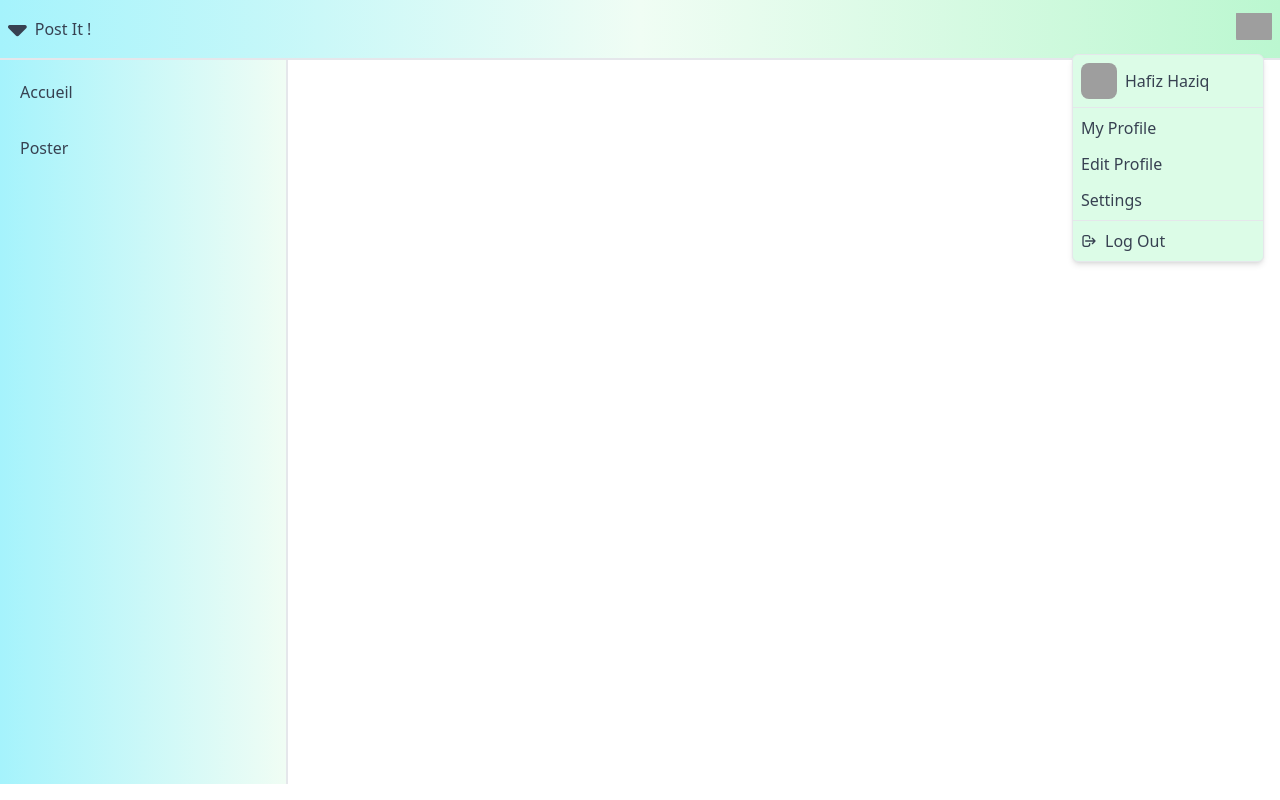
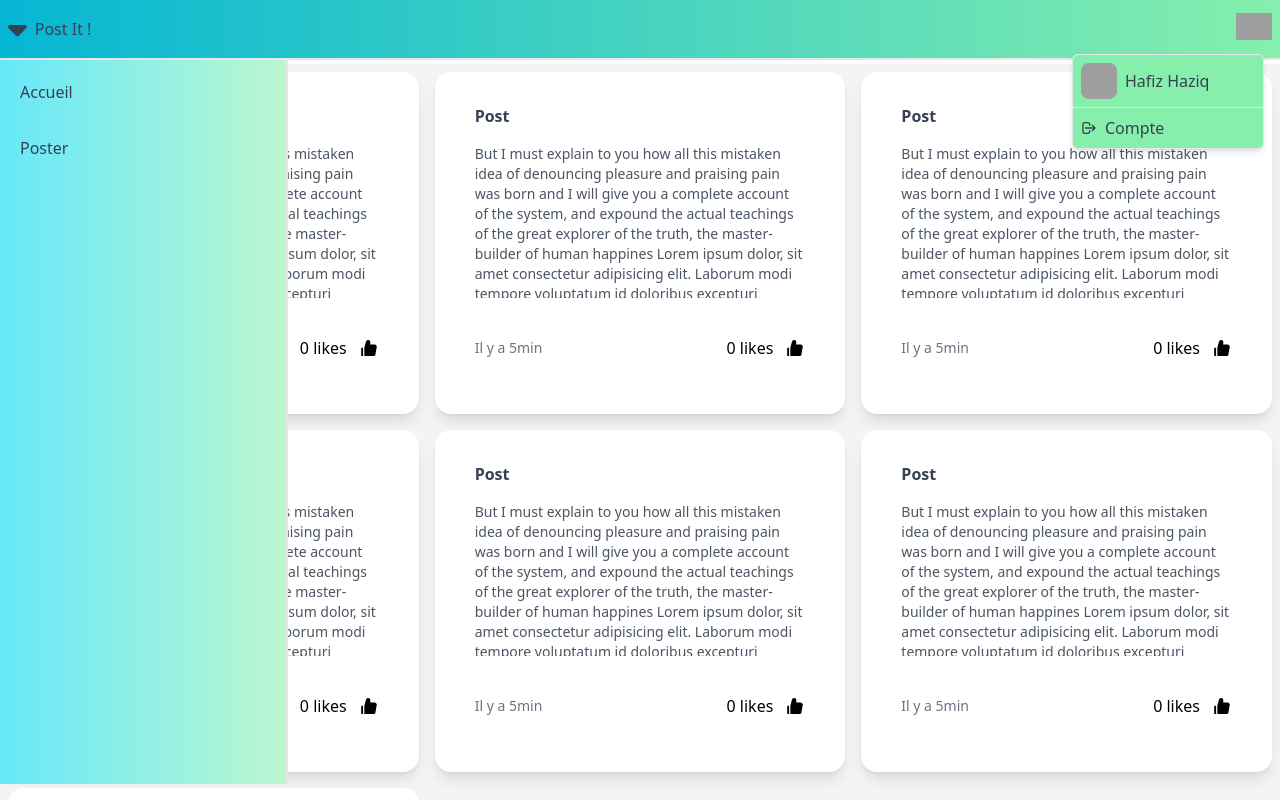
Before and after one commit to Henri-Dy/postIdea, a React (Vite) app in the folder Post Idea/: page / in a window 1280 px wide. Both pictures are taken after a click on the button 1254 px from the left and 26 px from the top of the page. Shown: the top 800 px of the page. Built offline with nearby package versions, Linux system fonts and the light colour scheme; grey boxes are pictures that could not be loaded; some icons are missing.

Commit message:
Adding more design

```diff
--- a/Post Idea/index.html
+++ b/Post Idea/index.html
@@ -1,5 +1,5 @@
 <!doctype html>
-<html lang="fr">
+<html lang="en">
   <head>
     <meta charset="UTF-8" />
     <link rel="icon" type="image/svg+xml" href="/vite.svg" />
@@ -10,7 +10,7 @@
     <title>Post Ideas</title>
   </head>
   <body>
-    <div id="root"></div>
+    <div id="root" class="bg-gray-100"></div>
     <script type="module" src="/src/main.jsx"></script>
   </body>
 </html>
--- a/Post Idea/package.json
+++ b/Post Idea/package.json
@@ -13,6 +13,7 @@
     "framer-motion": "^11.3.18",
     "react": "^18.3.1",
     "react-dom": "^18.3.1",
+    "react-icons": "^5.2.1",
     "react-router-dom": "^6.25.1"
   },
   "devDependencies": {
--- a/Post Idea/src/App.css
+++ b/Post Idea/src/App.css
@@ -1,3 +1,29 @@
 *{
   transition :0.5s ease;
 }
+
+/* scrollbar visibility turned off*/
+@media screen and (min-width:900px){
+  .scrollbarNone {
+    scrollbar-width: 10px;/* Désactive le défilement */
+  }
+
+  .scrollbarNone::-webkit-scrollbar {
+    display: none; /* Masque la barre de défilement */
+  }
+}
+
+/* styles for like button */
+.like-button {
+  cursor: pointer;
+  transition: transform 0.3s ease, color 0.1s ease;
+}
+
+.like-button:hover {
+  transform: scale(1.2);
+}
+
+.like-button.liked {
+  transform: scale(1.2);
+  color: cyan;
+}
--- a/Post Idea/src/App.jsx
+++ b/Post Idea/src/App.jsx
@@ -4,14 +4,19 @@ import Navbar from './Components/Navbar';
 import HomePage from './Pages/HomePage';
 import CreatePost from './Pages/CreatePost';
 import './App.css';
+import Inscription from './Pages/Inscription';
+import Connexion from './Pages/Connexion';
+
 
 function App() {
   return (
-    <div className="App">
+    <div className="App  ">
       <Navbar />
       <Routes>
         <Route path="/" element={<HomePage />} />
         <Route path="/create-post" element={<CreatePost />} />
+        <Route path='/Inscription' element={<Inscription/>} />
+        <Route path='/Connexion' element={<Connexion />} />
       </Routes>
     </div>
   );
--- /dev/null
+++ b/Post Idea/src/Components/LikeButton.jsx
@@ -0,0 +1,19 @@
+import React, { useState } from 'react';
+import { AiFillLike } from 'react-icons/ai';
+import '../App.css'; // Assurez-vous de créer un fichier CSS pour les animations
+
+const LikeButton = () => {
+  const [isLiked, setIsLiked] = useState(false);
+
+  const handleLike = () => {
+    setIsLiked(!isLiked);
+  };
+
+  return (
+    <div onClick={handleLike} className={`like-button ${isLiked ? 'liked' : ''}`}>
+      <AiFillLike size={20} />
+    </div>
+  );
+};
+
+export default LikeButton;
--- a/Post Idea/src/Components/Navbar.jsx
+++ b/Post Idea/src/Components/Navbar.jsx
@@ -6,9 +6,9 @@ const Navbar = () => {
     const [profileOpen, setProfileOpen] = useState(false);
     const [asideOpen, setAsideOpen] = useState(true);
   return (
-    <main className="min-h-auto w-full bg-gray-100 text-gray-700">
+    <main className="min-h-auto w-full bg-gray-100 text-gray-700 fixed top-0">
       {/* Header */}
-      <header className="flex w-full items-center justify-between border-b-2 border-gray-200 bg-gradient-to-r from-cyan-200 via-green-50 to-green-200 p-2">
+      <header className="flex w-full items-center justify-between border-b-2 border-gray-200 bg-gradient-to-r from-cyan-500  to-green-300 p-2">
         {/* Logo */}
         <div className="flex items-center justify-center space-x-2">
           <button type="button" className="text-3xl " onClick={() => setAsideOpen(!asideOpen)}>
@@ -30,7 +30,7 @@ const Navbar = () => {
           {/* Dropdown Profile */}
           {profileOpen && (
             <div
-              className="absolute right-2 mt-1 w-48 divide-y divide-gray-200 rounded-md border border-gray-200 bg-green-100 shadow-md"
+              className="absolute right-2 mt-1 w-48 divide-y divide-gray-200 rounded-md border border-gray-200 bg-green-300 shadow-md"
               onBlur={() => setProfileOpen(false)}
             >
               <div className="flex items-center space-x-2 p-2">
@@ -38,19 +38,17 @@ const Navbar = () => {
                 <div className="font-medium">Hafiz Haziq</div>
               </div>
 
-              <div className="flex flex-col space-y-3 p-2">
-                <a href="#" className="transition hover:text-blue-600">My Profile</a>
-                <a href="#" className="transition hover:text-blue-600">Edit Profile</a>
-                <a href="#" className="transition hover:text-blue-600">Settings</a>
-              </div>
 
               <div className="p-2">
+              <Link to='/Connexion'>
                 <button className="flex items-center space-x-2 transition hover:text-blue-600">
-                  <svg className="h-4 w-4" fill="none" stroke="currentColor" viewBox="0 0 24 24" xmlns="http://www.w3.org/2000/svg">
-                    <path strokeLinecap="round" strokeLinejoin="round" strokeWidth="2" d="M17 16l4-4m0 0l-4-4m4 4H7m6 4v1a3 3 0 01-3 3H6a3 3 0 01-3-3V7a3 3 0 013-3h4a3 3 0 013 3v1"></path>
-                  </svg>
-                  <div>Log Out</div>
-                </button>
+                    <svg className="h-4 w-4" fill="none" stroke="currentColor" viewBox="0 0 24 24" xmlns="http://www.w3.org/2000/svg">
+                      <path strokeLinecap="round" strokeLinejoin="round" strokeWidth="2" d="M17 16l4-4m0 0l-4-4m4 4H7m6 4v1a3 3 0 01-3 3H6a3 3 0 01-3-3V7a3 3 0 013-3h4a3 3 0 013 3v1"></path>
+                    </svg>
+                    <div>Compte</div>
+                  </button>
+              </Link>
+
               </div>
             </div>
           )}
@@ -60,7 +58,7 @@ const Navbar = () => {
       <div className="flex">
         {/* Aside */}
         {asideOpen && (
-          <aside className="absolute flex w-72 flex-col space-y-2 border-r-2 border-gray-200 p-2 bg-gradient-to-r from-cyan-200 to-green-50" style={{ height: '90.5vh' }}>
+          <aside className="absolute flex w-72 flex-col space-y-2 border-r-2 border-gray-200 p-2 bg-gradient-to-r from-cyan-300 to-green-200" style={{ height: '90.5vh' }}>
             <Link to='/' className="flex items-center space-x-1 rounded-md px-2 py-3 hover:bg-gray-100 hover:text-blue-600">
               <span className="text-2xl"><i className="bx bx-home"></i></span>
               <span>Accueil</span>
--- a/Post Idea/src/Components/NewPost.jsx
+++ b/Post Idea/src/Components/NewPost.jsx
@@ -7,7 +7,7 @@ const NewPost = () => {
   const [charCount, setCharCount] = useState(0);
 
   return (
-    <div className="container mx-auto p-4">
+    <div className="container mx-auto p-4 ">
       <div className="heading text-center font-bold text-2xl m-5 text-gray-800">New Post</div>
       <style>{`body {background:white !important;}`}</style>
       <motion.div
--- a/Post Idea/src/Components/Post.jsx
+++ b/Post Idea/src/Components/Post.jsx
@@ -1,11 +1,46 @@
-import React from 'react'
+import React, { useState } from 'react';
+import LikeButton from './LikeButton';
 
 const Post = () => {
+    const [likeState, setLikeState] = useState(false);
+    const [likes, setLikes] = useState(0);
+
+    const toggleLike = () => {
+        if (likeState) {
+            setLikes(likes - 1);
+        } else {
+            setLikes(likes + 1);
+        }
+        setLikeState(!likeState);
+    };
+
     return (
         <div>
+            <div className="flex items-center justify-center">
+                <div className="p-2">
+                    <div className="bg-white max-w-xl rounded-2xl px-10 py-8 shadow-lg hover:shadow-2xl transition duration-500">
+                        <h1 className='font-bold text-gray-700'>Post</h1>
+                        <div className="mt-4">
+                            <p className="mt-4 text-md text-gray-600 max-h-[11em] overflow-scroll text-sm scrollbarNone">
+                                But I must explain to you how all this mistaken idea of denouncing pleasure and praising pain was born and I will give you a complete account of the system, and expound the actual teachings of the great explorer of the truth, the master-builder of human happines Lorem ipsum dolor, sit amet consectetur adipisicing elit. Laborum modi tempore voluptatum id doloribus excepturi magnam quae ex. Dolorum, quas? Facere unde ullam sit culpa fuga cupiditate error iure reiciendis voluptatem eos! Quae corporis mollitia odit deserunt aperiam fuga amet facere ipsum nobis debitis, laudantium eius quod aut ratione dolores!
+                            </p>
+                            <div className="flex justify-between items-center mt-4">
+                                <div className="flex items-center space-x-4 py-6">
+                                    <div className="text-sm font-semibold">
+                                        <span className="font-normal text-gray-500"> Il y a 5min</span>
+                                    </div>
+                                </div>
+                                <div className="flex flex-row justify-between items-center gap-3" onClick={toggleLike}>
+                                    <p>{likes} likes</p>
+                                    <LikeButton />
+                                </div>
+                            </div>
+                        </div>
+                    </div>
+                </div>
+            </div>
+        </div>
+    );
+};
 
-        </div>
-    )
-}
-
-export default Post
+export default Post;
--- /dev/null
+++ b/Post Idea/src/Pages/Connexion.jsx
@@ -0,0 +1,43 @@
+import React from 'react'
+import { Link } from 'react-router-dom';
+
+const Connexion = () => {
+  return (
+    <div className=' flex justify-center items-center h-screen'>
+
+
+
+<div className="flex items-center  bg-white px-4 w-full md:max-w-[32em] rounded-lg">
+    <div className='w-full'>
+        <div className=" py-5 w-full">
+            <div className="text-center">
+                <h1 className="my-3 text-3xl font-semibold text-gray-700 ">Sign in</h1>
+                <p className="text-gray-500 ">Sign in to access your account</p>
+            </div>
+            <div className="m-7">
+                <form action="">
+                    <div className="mb-6">
+                        <label for="email" className="block mb-2 text-sm text-gray-600 dark:text-gray-400">Email Address</label>
+                        <input type="email" name="email" id="email" placeholder="you@company.com" className="w-full px-3 py-2 placeholder-gray-300 border border-gray-300 rounded-md focus:outline-none focus:ring focus:ring-indigo-100 focus:border-indigo-300  " />
+                    </div>
+                    <div className="mb-6">
+                        <div className="flex justify-between mb-2">
+                            <label for="password" className="text-sm text-gray-600 dark:text-gray-400">Password</label>
+                            <a href="#!" className="text-sm text-gray-400 focus:outline-none focus:text-indigo-500 hover:text-indigo-500 dark:hover:text-indigo-300">Forgot password?</a>
+                        </div>
+                        <input type="password" name="password" id="password" placeholder="Your Password" className="w-full px-3 py-2 placeholder-gray-300 border border-gray-300 rounded-md focus:outline-none focus:ring focus:ring-indigo-100 focus:border-indigo-300 " />
+                    </div>
+                    <div className="mb-6">
+                        <button type="button" className="w-full px-3 py-4 text-white bg-gradient-to-r from-cyan-500 to-green-400 rounded-md focus:bg-indigo-600 focus:outline-none">Sign in</button>
+                    </div>
+                    <p className="text-sm text-center text-gray-400">Don&#x27;t have an account yet? <Link to='/Inscription' className="text-green-400 focus:outline-none focus:underline focus:text-indigo-500 ">Sign up</Link></p>
+                </form>
+            </div>
+        </div>
+    </div>
+</div>
+ </div>
+  )
+}
+
+export default Connexion
--- a/Post Idea/src/Pages/CreatePost.jsx
+++ b/Post Idea/src/Pages/CreatePost.jsx
@@ -3,7 +3,7 @@ import NewPost from '../Components/NewPost'
 
 const CreatePost = () => {
   return (
-    <div>
+    <div className='mt-[4em]'>
         <NewPost />
     </div>
   )
--- a/Post Idea/src/Pages/HomePage.jsx
+++ b/Post Idea/src/Pages/HomePage.jsx
@@ -1,10 +1,17 @@
 import React from 'react'
 import NewPost from '../Components/NewPost'
+import Post from '../Components/Post'
 
 const HomePage = () => {
   return (
-    <div>
-
+    <div className='grid grid-cols-1 md:grid-cols-2 lg:grid-cols-3 mt-[4em]'>
+        <Post />
+        <Post />
+        <Post />
+        <Post />
+        <Post />
+        <Post />
+        <Post />
     </div>
   )
 }
--- /dev/null
+++ b/Post Idea/src/Pages/Inscription.jsx
@@ -0,0 +1,9 @@
+import React from 'react'
+
+const Inscription = () => {
+  return (
+    <div className='mt-[4em]'>Inscription</div>
+  )
+}
+
+export default Inscription
```
Also changed, not shown: 1 other file (tests, documents, lock files or other folders).
